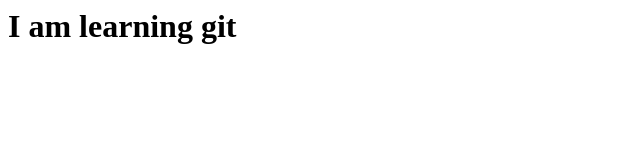
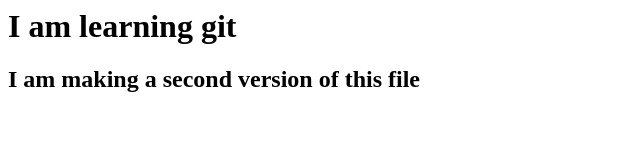
Before and after one commit to saniknight1234/newRepo, a plain HTML site: page index.html in a window 1280 px wide. Shown: the whole page, without its empty margins (0-640 px from the left). Drawn offline with Linux system fonts and the light colour scheme.

Commit message:
Second Version of file

```diff
--- a/index.html
+++ b/index.html
@@ -2,6 +2,7 @@
 	<body>
 
 		<h1>I am learning git </h1>
+		<h2>I am making a second version of this file</h2>
 
 	</body>
 </html>
```
